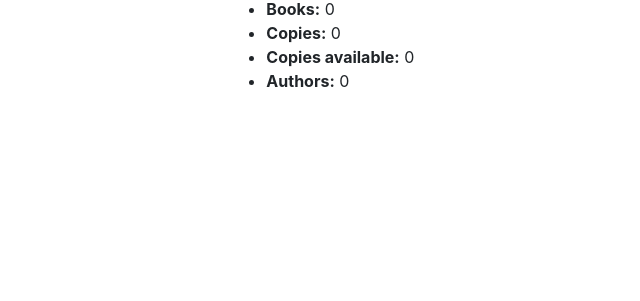
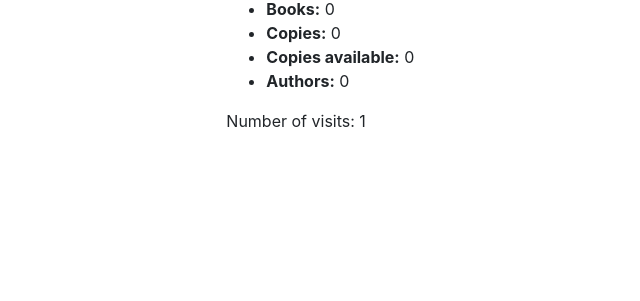
Before and after one commit to jonas-pettersson/LocalLibrary, a Django app: page /catalog/ in a window 1280 px wide. Shown: the part 185-486 px from the top of the page, without its empty margins (2-642 px from the left). Run offline with Django 3.2, Linux system fonts and the light colour scheme; data that the repository does not hold is empty; some libraries are stand-ins or nearby versions.

Commit message:
number of visits

```diff
--- a/locallibrary/catalog/templates/catalog.html
+++ b/locallibrary/catalog/templates/catalog.html
@@ -11,4 +11,6 @@
         <li><strong>Copies available:</strong> {{ number_of_available_instances }}</li>
         <li><strong>Authors:</strong> {{ number_of_authors }}</li>
     </ul>
+
+    <p>Number of visits: {{ number_of_visits }}</p>
 {% endblock content %}
--- a/locallibrary/catalog/views.py
+++ b/locallibrary/catalog/views.py
@@ -17,11 +17,16 @@ def catalog(request):
 
     number_of_authors = Author.objects.count()
 
+    # Number of visits to this view, as counted in the session variable.
+    number_of_visits = request.session.get('number_of_visits', 1)
+    request.session['number_of_visits'] = number_of_visits + 1
+
     context = {
         'number_of_books': number_of_books,
         'number_of_instances': number_of_instances,
         'number_of_available_instances': number_of_available_instances,
         'number_of_authors': number_of_authors,
+        'number_of_visits': number_of_visits,
     }
 
     return render(request, 'catalog.html', context=context)
```
